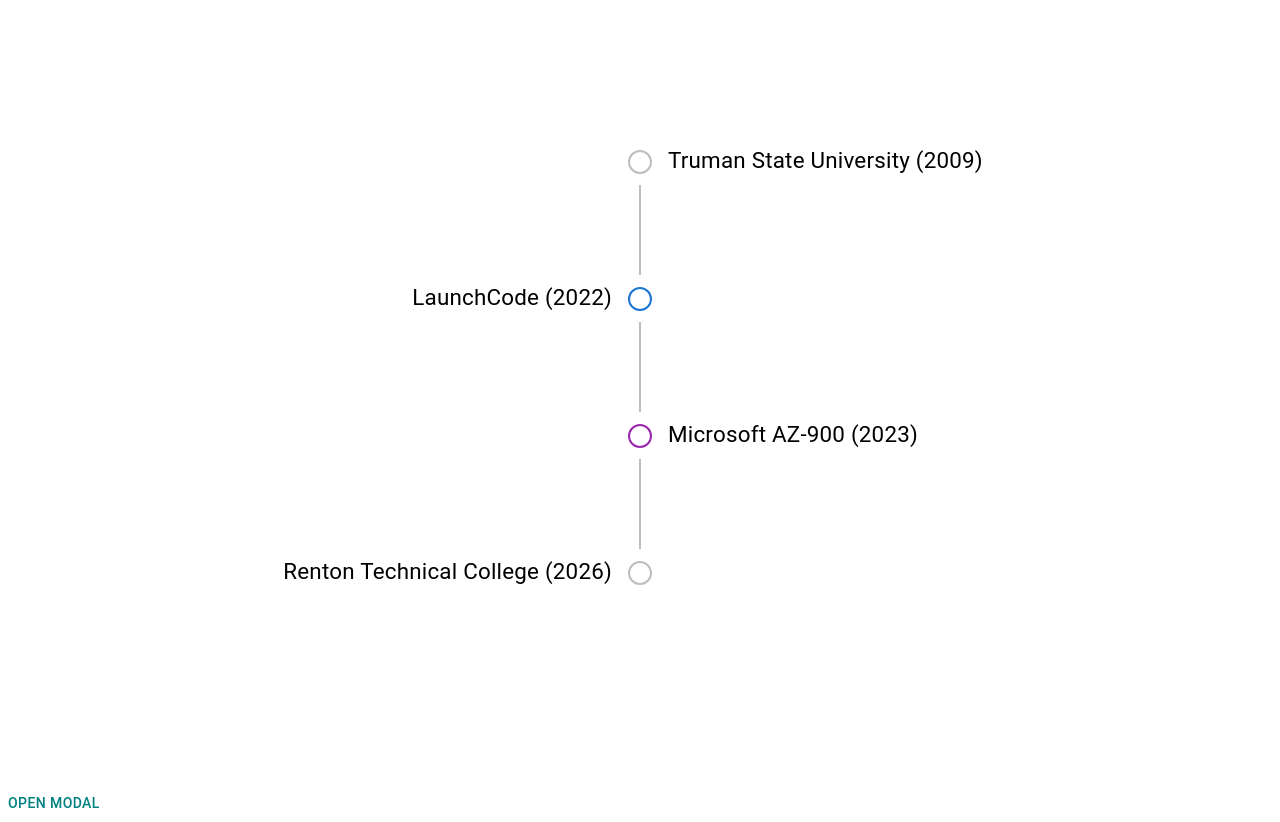
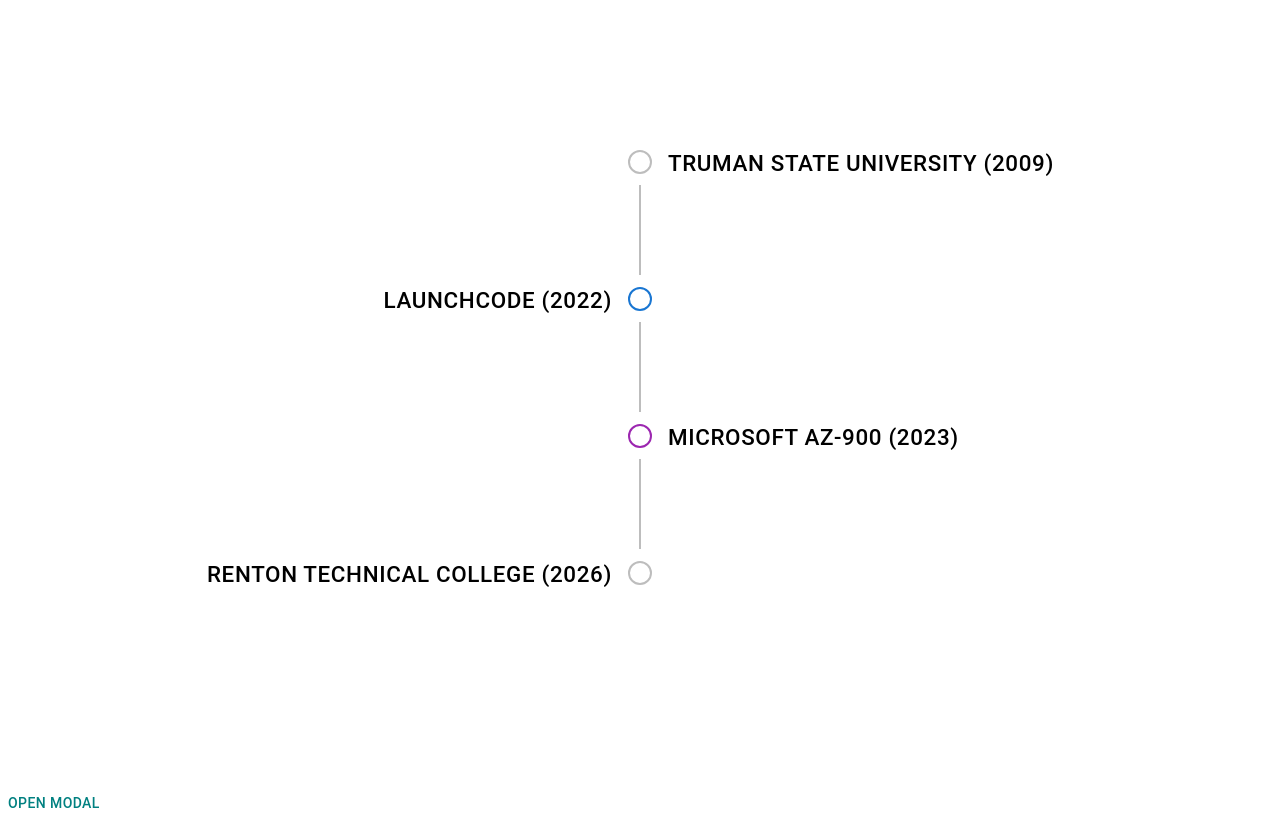
Before and after one commit to amerigirl/website, a React (Create React App) app: page /aboutPage in a window 1280 px wide. Shown: the part 1180-2002 px from the top of the page. Built offline with nearby package versions, Linux system fonts and the light colour scheme.

Commit message:
added modalContent and modalImage keys

```diff
--- a/src/Components/AboutPage/MyAcademicJourney/MyAcademicJourney.jsx
+++ b/src/Components/AboutPage/MyAcademicJourney/MyAcademicJourney.jsx
@@ -47,7 +47,7 @@ const MyAcademicJourney = () => {
   const handleModalClose = () => setModalOpen(false);
 
   const timelineItems = [
-    { content: "Truman State University (2009)", color: "grey" },
+    { content: "Truman State University (2009)", color: "grey" , modalContent: "A great college in the heart of the midwest! I started my learning journey here, graduating with both a Bachelor of Arts and a Master's of Arts in English. Click here to learn more about Truman State University, it's a great place to grow and learn!", modalImage: './TrumanState.jpg'},
     { content: "LaunchCode (2022)", color: "primary" },
     { content: "Microsoft AZ-900 (2023)", color: "secondary" },
     { content: "Renton Technical College (2026)", color: "grey" },
@@ -67,7 +67,7 @@ const MyAcademicJourney = () => {
                 <TimelineDot variant="outlined" color={item.color} />
                 {index < timelineItems.length - 1 && <TimelineConnector />}
               </TimelineSeparator>
-              <TimelineContent>{item.content}</TimelineContent>
+              <TimelineContent variant="button" onClick={handleModalClose}>{item.content}</TimelineContent>
             </TimelineItem>
           ))}
         </Timeline>
```
